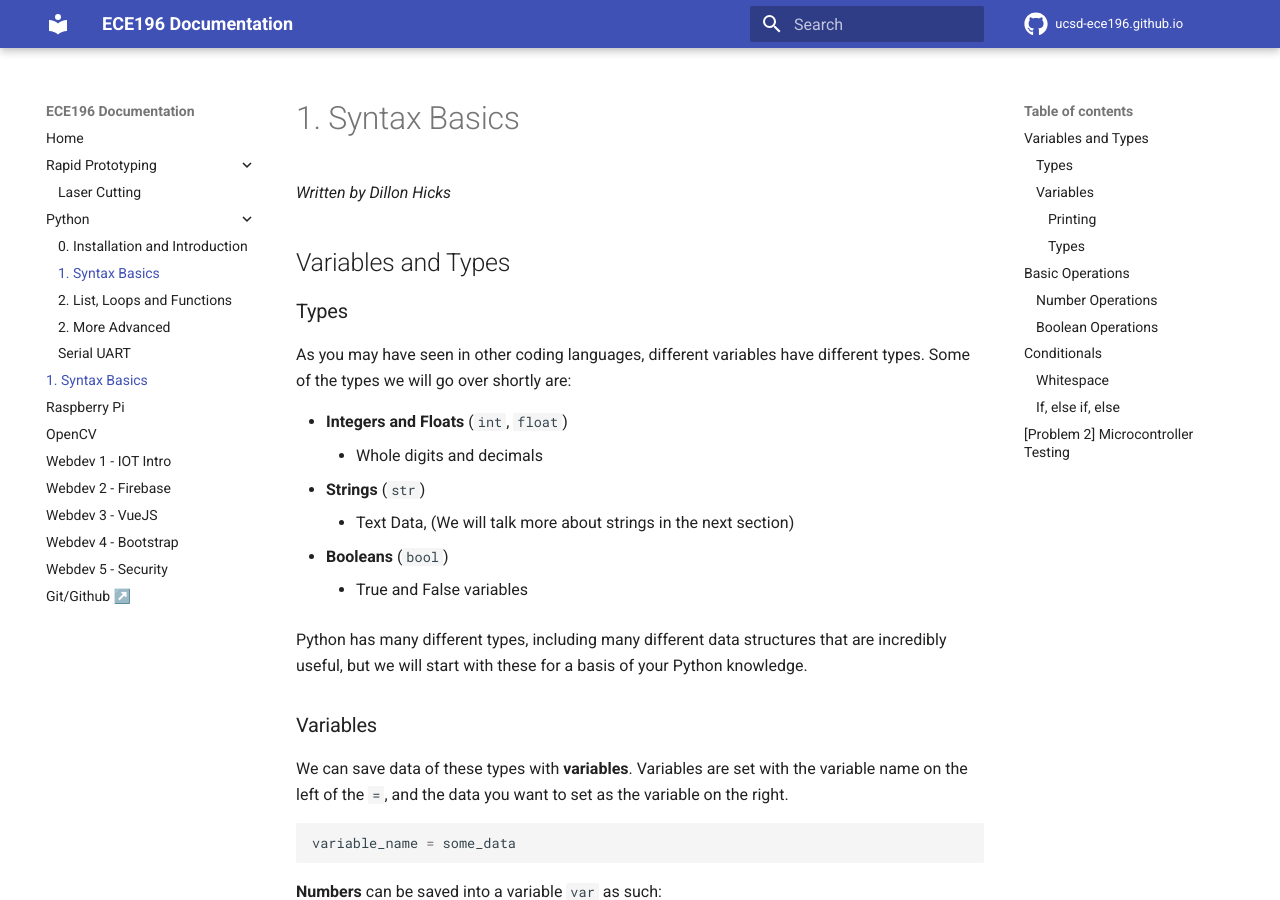
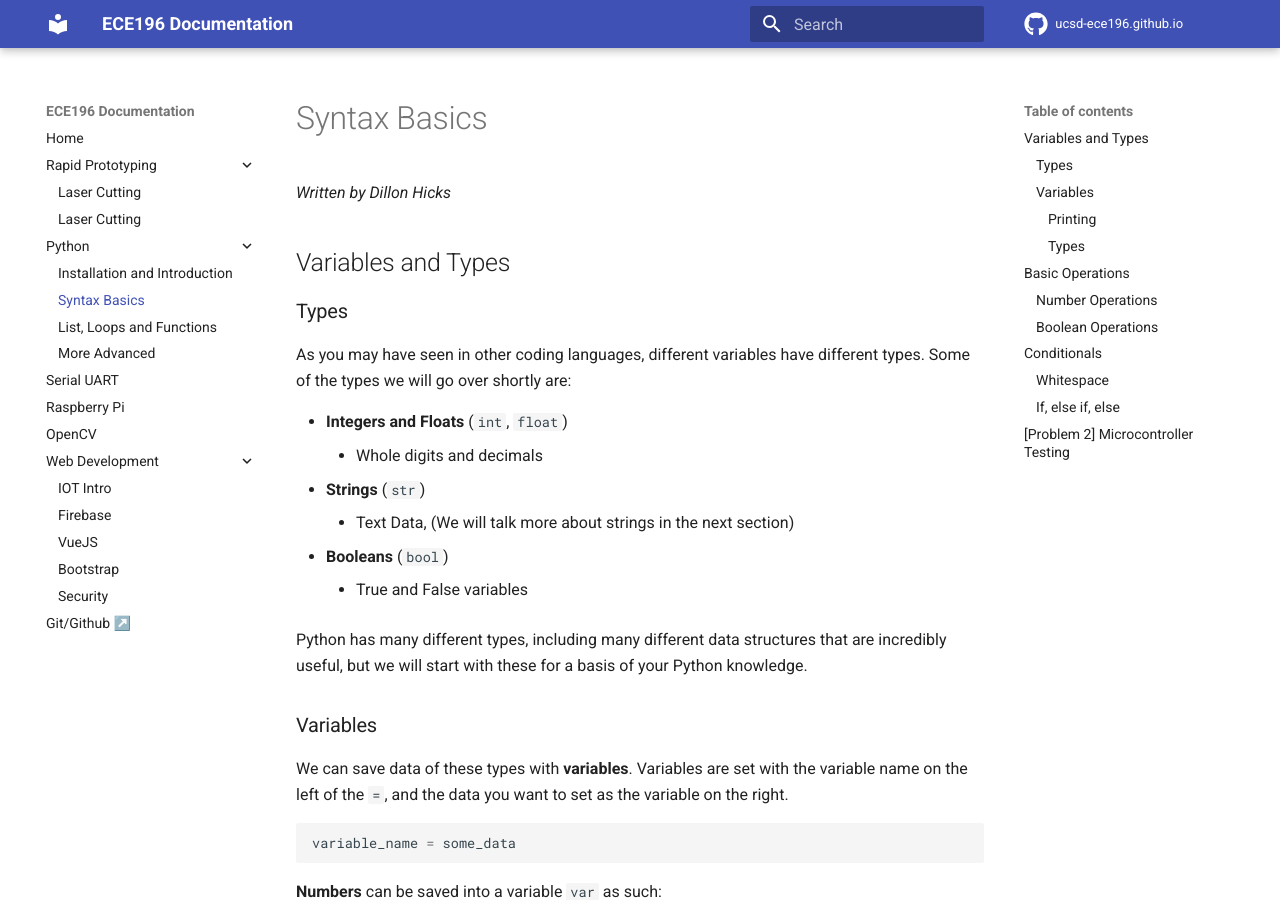
Before and after one commit to ucsd-ece196/ucsd-ece196.github.io, an MkDocs documentation site: the page built from docs/python.md, in a window 1280 px wide and 900 px high. Built offline with MkDocs 1.6.1 and Material for MkDocs 9.7.7, drawn with Linux system fonts in a browser that asks for light colours; comment, search, counter and statistics services are not loaded.

```diff
--- a/mkdocs.yml
+++ b/mkdocs.yml
@@ -6,20 +6,21 @@ nav:
     - Home: index.md
     - Rapid Prototyping:
       - Laser Cutting: lasercut.md
+      - 3D Printing: lasercut.md
     - Python:
-      - 0. Installation and Introduction: pythoninstall.md
-      - 1. Syntax Basics: python.md
-      - 2. List, Loops and Functions: python2.md
-      - 2. More Advanced: python3.md
-      - Serial UART: serial.md
-    - Python: python.md
+      - Installation and Introduction: pythoninstall.md
+      - Syntax Basics: python.md
+      - List, Loops and Functions: python2.md
+      - More Advanced: python3.md
+    - Serial UART: serial.md
     - Raspberry Pi: rpi.md
     - OpenCV: opencv.md
-    - Webdev 1 - IOT Intro: iot-project.md
-    - Webdev 2 - Firebase: firebase.md
-    - Webdev 3 - VueJS: web.md
-    - Webdev 4 - Bootstrap: bootstrap.md
-    - Webdev 5 - Security: secure.md
+    - Web Development:
+      - IOT Intro: iot-project.md
+      - Firebase: firebase.md
+      - VueJS: web.md
+      - Bootstrap: bootstrap.md
+      - Security: secure.md
     - Git/Github ↗️: https://www.mrswirlyeyes.com/tutorials/introduction_to_git_github
 theme:
     name: material
```
Also changed, not shown: docs/3dprint.md (added, +54 -0 lines).
